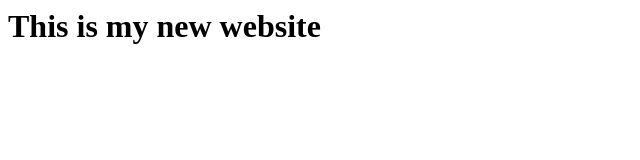
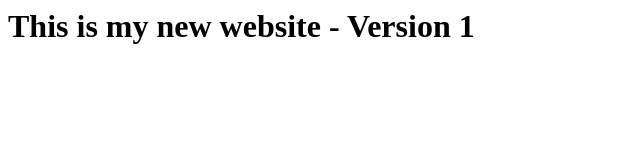
Before and after one commit to william9546/test, a plain HTML site: page index.html in a window 1280 px wide. Shown: the whole page, without its empty margins (0-640 px from the left). Drawn offline with Linux system fonts and the light colour scheme.

Commit message:
Update index.html

```diff
--- a/index.html
+++ b/index.html
@@ -4,7 +4,7 @@
 </head>
 <body>
 
-<h1> This is my new website </h1>
+<h1> This is my new website - Version 1 </h1>
 
 </body>
 </html>
```
